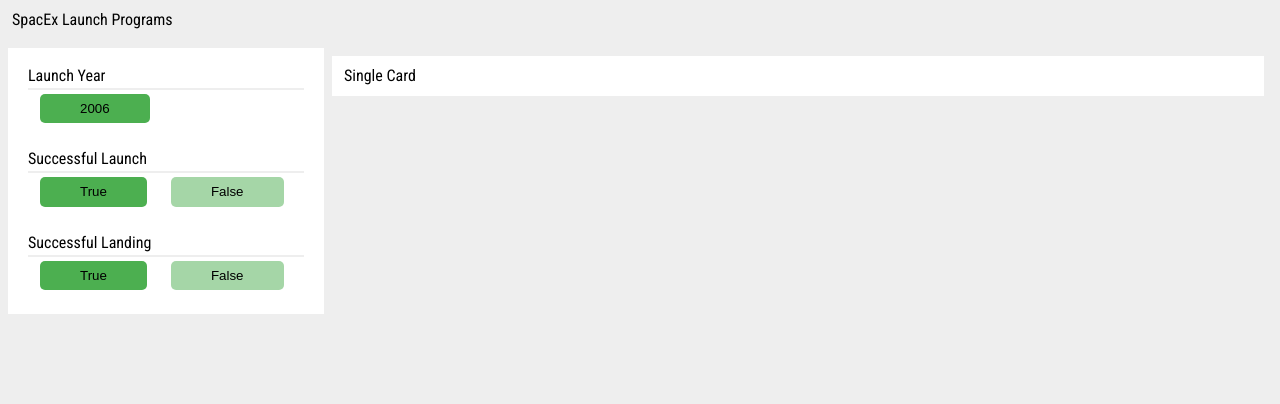
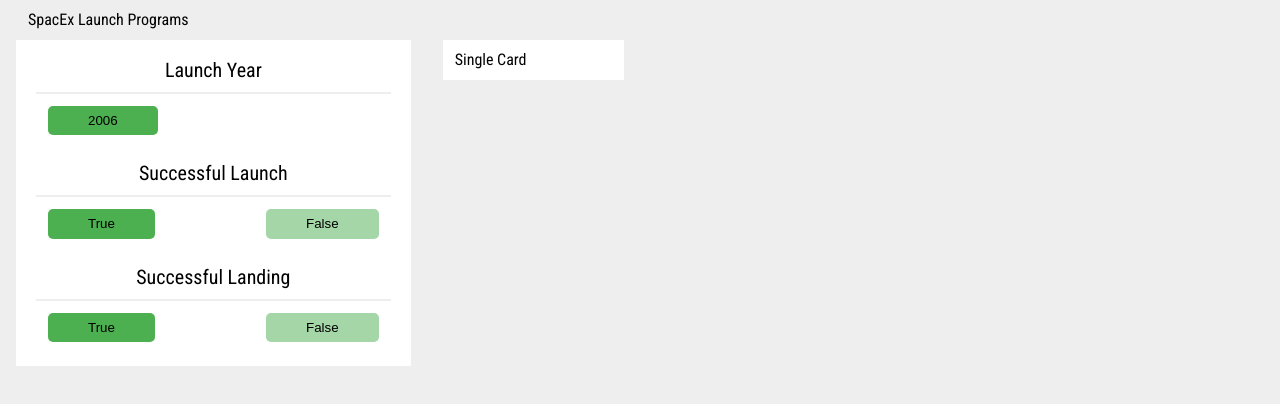
Before and after one commit to athulnathr/spacex_launches, a React app: page / in a window 1280 px wide. Shown: the top 404 px of the page. Built offline with nearby package versions, Linux system fonts and the light colour scheme; the HTML template or start-up script is replaced by a standard one.

Commit message:
Grids Reset

```diff
--- /dev/null
+++ b/src/assets/styles/common.scss
@@ -0,0 +1,12 @@
+.text-center {
+  text-align: center;
+}
+.d-flex {
+  display: flex;
+}
+.flex-wrap {
+  flex-wrap: wrap;
+}
+.justify-content-between {
+  justify-content: space-between;
+}
--- a/src/assets/styles/main.scss
+++ b/src/assets/styles/main.scss
@@ -1,6 +1,7 @@
 @import "./responsive.scss";
 @import "./utilities.scss";
 @import "./reset.scss";
+@import "./common.scss";
 
 body {
   font-family: "Roboto Condensed", sans-serif;
@@ -12,6 +13,7 @@
   .filter-set {
     .filter-set-title {
       border-bottom: 2px solid #eee;
+      font-size: 1.25rem;
     }
   }
 
--- a/src/assets/styles/responsive.scss
+++ b/src/assets/styles/responsive.scss
@@ -1,39 +1,111 @@
-.row {
+.container-fluid {
+  width: 100%;
+  padding-right: 15px;
+  padding-left: 15px;
+  margin-right: auto;
+  margin-left: auto;
+}
+.container {
+  // max-width: 1200px;
+  padding: 0 1rem;
+  margin: 0 auto;
+}
+
+$fg-columns: 12 !default;
+$fg-gutter: 1rem !default;
+
+$fg-class-row: "row" !default;
+$fg-class-col: "col" !default;
+$fg-class-off: "off" !default;
+
+$fg-breakpoints: ((xs), (sm, 768px), (md, 992px), (lg, 1200px)) !default;
+@function get-col-percent($column-num) {
+  @return $column-num / $fg-columns * 100%;
+}
+
+@mixin spacing($value, $type: margin, $orientation: vertical) {
+  @if $orientation == vertical {
+    #{ $type }-top: $value;
+    #{ $type }-bottom: $value;
+  } @else {
+    #{ $type }-left: $value;
+    #{ $type }-right: $value;
+  }
+}
+
+.#{ $fg-class-row } {
+  box-sizing: border-box;
   display: flex;
+  flex-direction: row;
   flex-wrap: wrap;
-  justify-content: space-between;
-  padding: 0.5rem;
+  @include spacing((-$fg-gutter), margin, horizontal);
 }
-$cols: (1, 2, 3, 4, 5, 6, 7, 8, 9, 10, 11, 12);
 
-@media only screen and (max-width: 600px) {
-  @each $col in $cols {
-    .col-xs-#{$col} {
-      flex: #{$col} 0 calc(100% / 12 * #{$col});
+%#{ $fg-class-col } {
+  box-sizing: border-box;
+  display: flex;
+  flex-direction: column;
+  flex-grow: 0;
+  flex-shrink: 0;
+  min-height: 1px;
+  @include spacing(($fg-gutter), padding, horizontal);
+}
+
+%#{ $fg-class-col }-flex {
+  @extend %#{ $fg-class-col };
+  flex-grow: 1;
+  flex-basis: 0;
+  max-width: 100%;
+}
+
+@mixin grid-base($namespace) {
+  .#{ $fg-class-col }-#{$namespace} {
+    @extend %#{ $fg-class-col }-flex;
+  }
+
+  @for $i from 1 through $fg-columns {
+    .#{ $fg-class-col }-#{$namespace}-#{$i} {
+      @extend %#{ $fg-class-col };
     }
   }
 }
 
-@media only screen and (min-width: 600px) {
-  @each $col in $cols {
-    .col-sm-#{$col} {
-      flex: #{$col} 0 calc(100% / 12 * #{$col});
+@mixin grid-sizes($namespace) {
+  @for $i from 1 through $fg-columns {
+    .#{ $fg-class-col }-#{$namespace}-#{$i} {
+      flex-basis: get-col-percent($i);
+      max-width: get-col-percent($i);
+    }
+  }
+
+  @for $i from 1 through $fg-columns {
+    @if ($i != $fg-columns) {
+      .#{ $fg-class-off }-#{$namespace}-#{$i} {
+        margin-left: get-col-percent($i);
+      }
+    }
+  }
+
+  .#{ $fg-class-off }-#{$namespace}-reset {
+    margin-left: 0;
+  }
+}
+
+@each $val in $fg-breakpoints {
+  $namespace: nth($val, 1);
+  @include grid-base($namespace);
+}
+
+@each $val in $fg-breakpoints {
+  @if length($val) == 1 {
+    $namespace: nth($val, 1);
+    @include grid-sizes($namespace);
+  } @else {
+    $namespace: nth($val, 1);
+    $size: nth($val, 2);
+
+    @media only screen and (min-width: #{$size}) {
+      @include grid-sizes($namespace);
     }
   }
 }
-
-@media only screen and (min-width: 768px) and (max-width: 1200px) {
-  @each $col in $cols {
-    .col-md-#{$col} {
-      flex: #{$col} 0 calc(100% / 12 * #{$col});
-    }
-  }
-}
-
-@media only screen and (min-width: 1200px) {
-  @each $col in $cols {
-    .col-lg-#{$col} {
-      flex: #{$col} 0 calc(100% / 12 * #{$col});
-    }
-  }
-}
--- a/src/components/FIlterSet.js
+++ b/src/components/FIlterSet.js
@@ -3,7 +3,7 @@
 const FilterSet = (props) => {
   return (
     <div className="p-3 filter-set">
-      <h5 className="text-center pb-1 filter-set-title">{props.title}</h5>
+      <h2 className="text-center pb-3 mb-2 filter-set-title">{props.title}</h2>
       <div className="d-flex flex-wrap justify-content-between">
         {props.children}
       </div>
--- a/src/pages/home/Listing/index.js
+++ b/src/pages/home/Listing/index.js
@@ -2,7 +2,7 @@
 import SingleItem from "./SingleItem";
 const Listing = () => {
   return (
-    <div className="container-fluid">
+    <div className="col-sm-8">
       <div className="row">
         <SingleItem />
       </div>
--- a/src/pages/home/Sidebar/index.js
+++ b/src/pages/home/Sidebar/index.js
@@ -4,7 +4,7 @@
 import LaunchYearFilter from "./LaunchYearFilter";
 const Sidebar = () => {
   return (
-    <div className="col-sm-3 col-xs-12">
+    <div className="col-sm-4 col-xs-12">
       <div className="card">
         <div className="p-2">
           <LaunchYearFilter />
--- a/src/pages/home/index.js
+++ b/src/pages/home/index.js
@@ -11,13 +11,11 @@
   }, []);
   return (
     <>
-      <Header />
-      <div className="container-fluid">
+      <div className="container">
+        <Header />
         <div className="row">
           <Sidebar />
-          <div className="col-sm-9">
-            <Listig />
-          </div>
+          <Listig />
         </div>
       </div>
     </>
```
